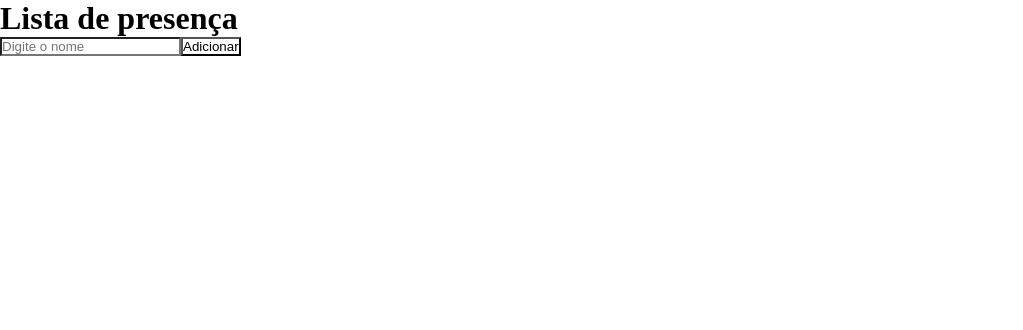
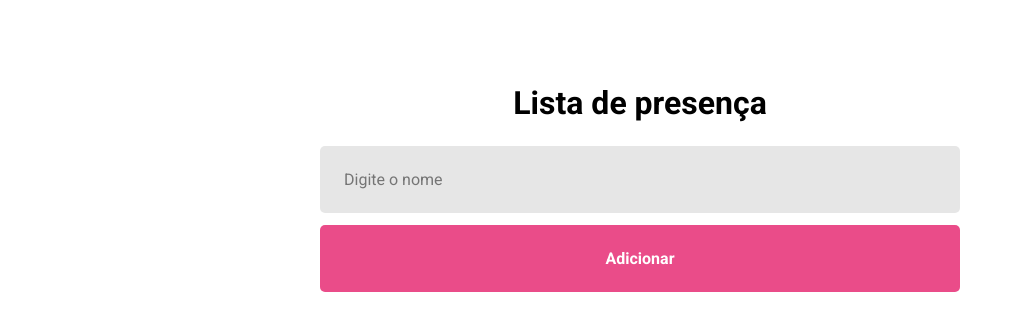
Before and after one commit to jvfonseca1/ListaPresenca, a React (Vite) app in the folder reactapp/: page / in a window 1280 px wide. Shown: the top 330 px of the page, without its empty margins (0-1023 px from the left). Built offline with nearby package versions, Linux system fonts and the light colour scheme.

Commit message:
CSS Changes

```diff
--- a/reactapp/index.html
+++ b/reactapp/index.html
@@ -3,6 +3,9 @@
   <head>
     <meta charset="UTF-8" />
     <meta name="viewport" content="width=device-width, initial-scale=1.0" />
+    <link rel="preconnect" href="https://fonts.googleapis.com">
+    <link rel="preconnect" href="https://fonts.gstatic.com" crossorigin>
+    <link href="https://fonts.googleapis.com/css2?family=Roboto:wght@400;500;700&display=swap" rel="stylesheet">
     <title>App Lista de Presença</title>
   </head>
   <body>
--- a/reactapp/src/main.jsx
+++ b/reactapp/src/main.jsx
@@ -1,6 +1,6 @@
 import React from 'react'
 import ReactDOM from 'react-dom/client'
-import Home from './pages/Home'
+import { Home } from './pages/Home'
 import './styles/global.css'
 
 ReactDOM.createRoot(document.getElementById('root')).render(
--- a/reactapp/src/pages/Home.jsx
+++ b/reactapp/src/pages/Home/index.jsx
@@ -1,11 +1,11 @@
-function Home() {
+import './styles.css';
+
+export function Home() {
   return (
-    <div>
+    <div className='container'>
       <h1>Lista de presença</h1>
       <input type="text" placeholder="Digite o nome" />
       <button type="button"> Adicionar</button>
     </div>
   )
 }
-
-export default Home
--- /dev/null
+++ b/reactapp/src/pages/Home/styles.css
@@ -0,0 +1,41 @@
+.container {
+    display: flex;
+    align-items: center;
+    flex-direction: column;
+}
+
+.container h1 {
+    margin: 84px 0 24px;
+}
+
+.container input {
+    width: 50%;
+    padding: 24px;
+
+    background: #E6E6E6;
+    border-radius: 5px;
+    border: none;
+
+    font-size: 16px;
+}
+
+.container button{
+    width: 50%;
+    padding: 24px;
+    font-weight: 700;
+    background: #ea4c89;
+    color: #FFFFFF;
+
+    border-radius: 5px;
+    margin: 12px 0 84px;
+    border: none;
+
+    cursor: pointer;
+    transition: filter 0.2s;
+
+    font-size: 16px;
+}
+
+.container button:hover {
+    filter: brightness(0.9);
+}
--- a/reactapp/src/styles/global.css
+++ b/reactapp/src/styles/global.css
@@ -2,5 +2,11 @@
     margin: 0;
     padding: 0;
     box-sizing: border-box;
-    background-color:rgba(255, 254, 254, 0.274);
 }
+
+body, input, button {
+    font-size: 16ox;
+    font-family: 'Roboto', sans-serif;
+
+    -webkit-font-smoothing: antialiased;
+}
```
Also changed, not shown: reactapp/src/components/Card/index.jsx (added, +8 -0 lines), reactapp/src/components/Card/style.css (added).
